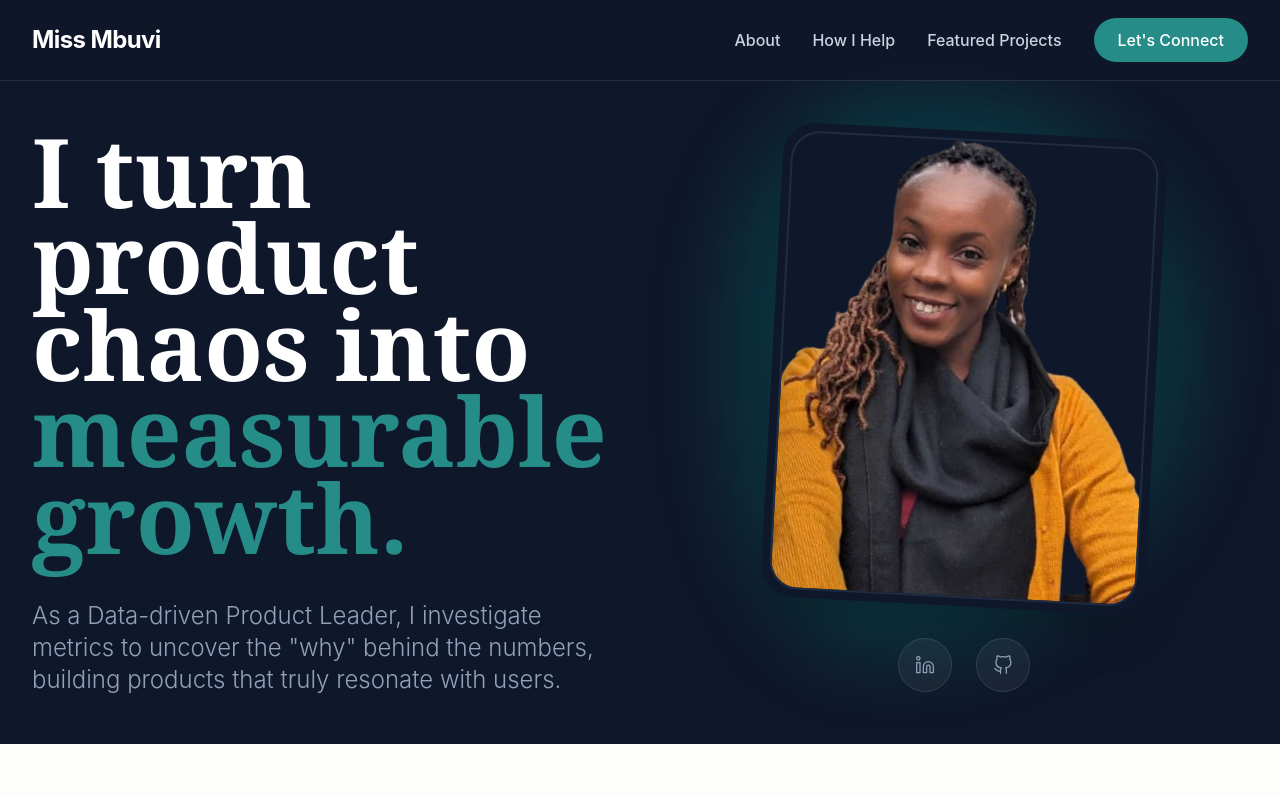
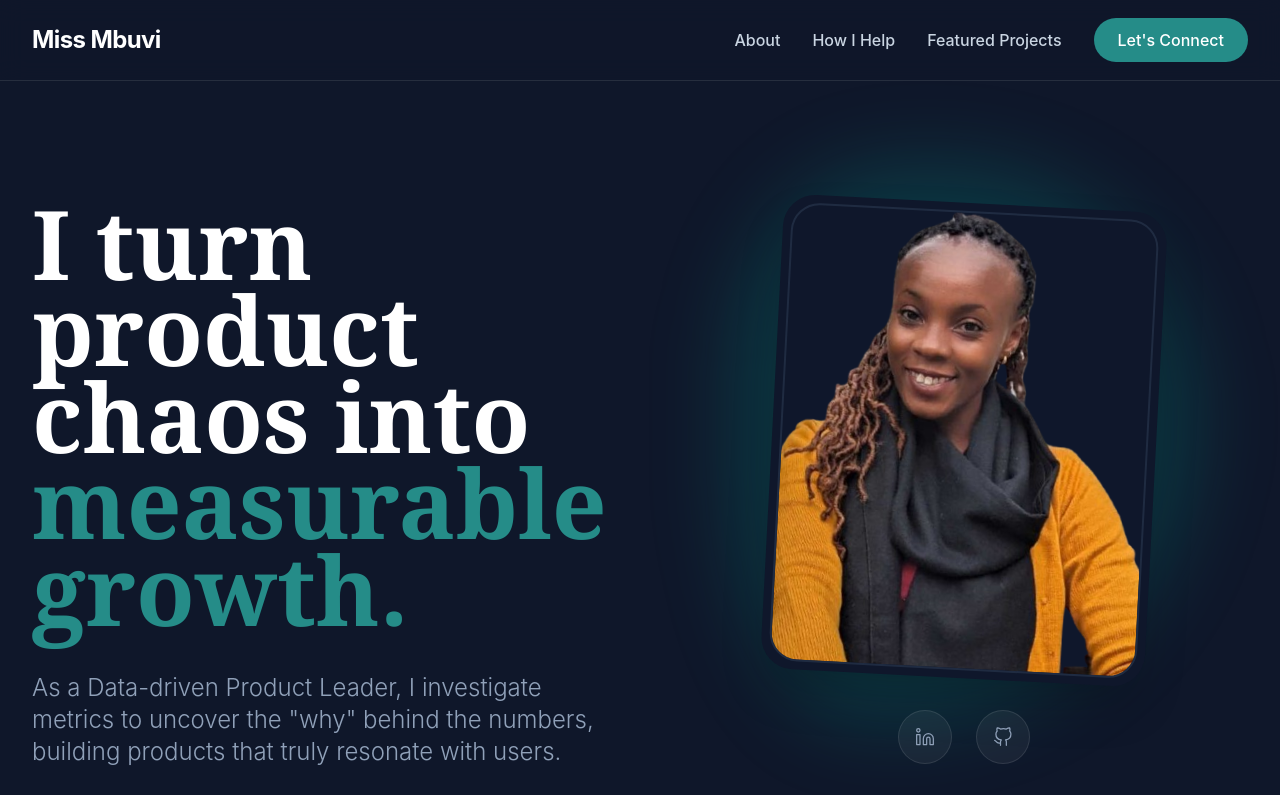
Before and after one commit to MaryMbuvi/Product-Portfolio-Website, a React (Vite) app: page / in a window 1280 px wide. Shown: the top 795 px of the page. Built offline with nearby package versions, Linux system fonts and the light colour scheme.

Commit message:
first section padding

```diff
--- a/src/App.jsx
+++ b/src/App.jsx
@@ -133,7 +133,7 @@ export default function App() {
         </div>
       </nav>
 
-      <section id="about" className="pt-24 md:pt-32 pb-12 bg-[#0f172a] text-white">
+      <section id="about" className="pt-24 md:pt-50 pb-12 bg-[#0f172a] text-white">
         <div className="px-6 md:px-8 max-w-7xl mx-auto grid md:grid-cols-2 gap-10 md:gap-20 items-center min-h-[60vh]">
           <div className="space-y-6 md:space-y-10 order-2 md:order-1 pt-8 md:pt-0">
             <h1 className="text-3xl md:text-6xl lg:text-8xl font-serif font-bold leading-[0.9]">I turn product chaos into <span className="text-[#258c88]">measurable growth.</span></h1>
```
